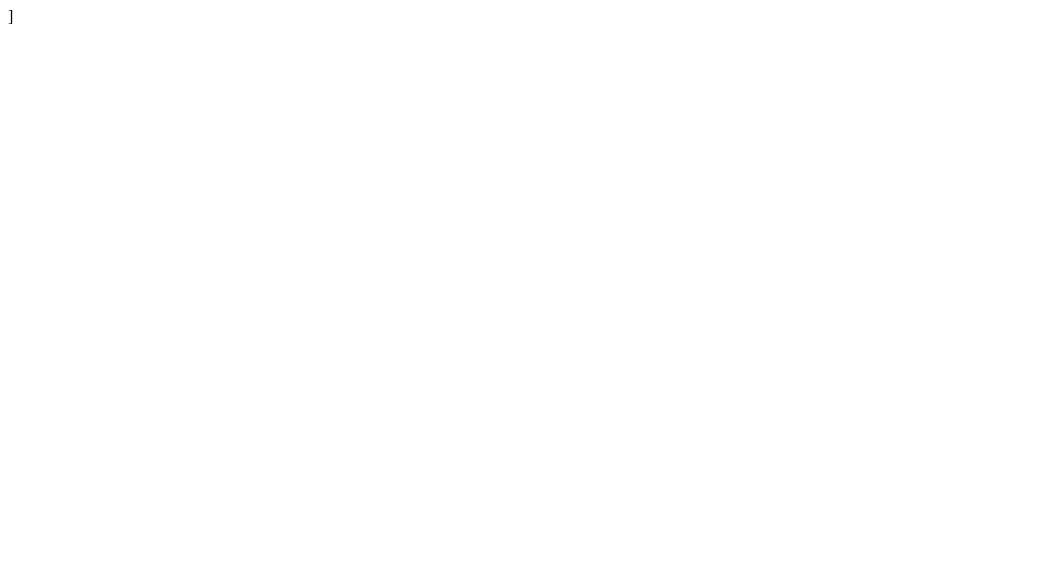
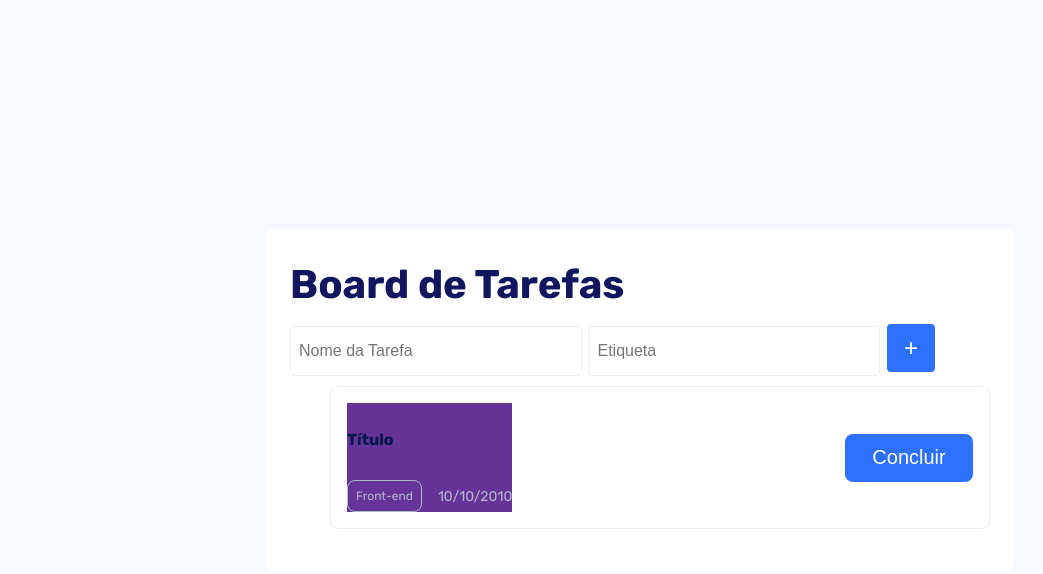
Before and after one commit to EnzoPachecoSouza/Board_de_Tarefas, a plain HTML site: page index.html in a window 1280 px wide. Shown: the whole page, without its empty margins (0-1043 px from the left). Drawn offline with Linux system fonts and the light colour scheme.

Commit message:
criando card de task

```diff
--- a/index.html
+++ b/index.html
@@ -1,13 +1,57 @@
 <!DOCTYPE html>
 <html lang="pt-br">
+
 <head>
     <meta charset="UTF-8">
     <meta name="viewport" content="width=device-width, initial-scale=1.0">
-    <title>Board de Tarefas</title>]
+    <title>Board de Tarefas</title>
     <link rel="stylesheet" href="style.css">
     <script src="index.js"></script>
+    <link rel="preconnect" href="https://fonts.googleapis.com">
+    <link rel="preconnect" href="https://fonts.gstatic.com" crossorigin>
+    <link href="https://fonts.googleapis.com/css2?family=Rubik:ital,wght@0,300..900;1,300..900&display=swap"
+        rel="stylesheet">
 </head>
+
 <body>
+    <main>
+        <h1>Board de Tarefas</h1>
 
+        <section id="create-board-task-section">
+            <form id="create-board-task-form">
+                <input type="text" id="nameTask" name="nameTask" class="input-create-task" aria-label="Nome da Tarefa"
+                    placeholder="Nome da Tarefa">
+
+                <input type="text" id="etiqueta" name="etiqueta" class="input-create-task" aria-label="Etiqueta"
+                    placeholder="Etiqueta">
+
+                <button type="submit" aria-label="Criar tarefa" class="add-task-btn">+</button>
+            </form>
+        </section>
+
+
+        <ul id="board-task-list">
+            <li class="card-task">
+                <div class="left-card-task">
+                    <h5 class="title-task">Título</h5>
+
+                    <div class="info-task">
+                        <div class="etiqueta-task">
+                            Front-end
+                        </div>
+
+                        <div class="data-task">
+                            10/10/2010
+                        </div>
+                    </div>
+
+                </div>
+
+                <button class="btn-task">Concluir</button>
+            </li>
+        </ul>
+
+    </main>
 </body>
+
 </html>
--- a/style.css
+++ b/style.css
@@ -0,0 +1,151 @@
+html {
+    width: 100%;
+    height: 100%;
+    font-size: 10px;
+    font-family: 'Rubik';
+}
+
+body {
+    width: 100%;
+    height: 100%;
+    background: #F5F9FF;
+    margin: 0;
+    display: flex;
+    justify-content: center;
+    align-items: center;
+}
+
+h1 {
+    font-size: 4.0rem;
+    margin: 0 0 1.6rem;
+    color:  #11175E ;
+}
+
+main {
+    width: 100%;
+    max-width: 70rem;
+    padding: 3.2rem 2.4rem;
+    background-color: #fff;
+    border-radius: .8rem;
+}
+
+#create-to-do-section {
+    width: 100%;
+}
+
+#create-to-do-form {
+    font-size: 1.6rem;
+    display: flex;
+    flex-direction: row;
+    align-items: center;
+    width: 100%;
+}
+
+.input-create-task {
+    height: 4.6rem;
+    width: 40%;
+    font-size: 1.6rem;
+    border-radius: .4rem;
+    margin-right: .4rem;
+    outline: 0;
+    border: 1px solid #EEEEEE;
+    padding-left: .8rem;
+
+    &:focus {
+        border: 1px solid #5eb7f6;
+    }
+}
+
+.add-task-btn {
+    box-sizing: border-box;
+    height: 4.8rem;
+    width: 4.8rem;
+    color: #fff;
+    background-color: #2D70FD;
+    border: none;
+    border-radius: .4rem;
+    font-size: 2.4rem;
+    cursor: pointer;
+
+    &:hover {
+        opacity: .8;
+    }
+}
+
+/* .board-task-list-section{
+    display: flex;
+    align-items: flex-start;
+    margin-top: 2.6rem;
+    background-color: green;
+} */
+
+ul {
+    display: flex;
+    flex-direction: row;
+    align-items: flex-start;
+}
+
+.card-task{
+    display: flex;
+    flex-direction: row;
+    align-items: center;
+    justify-content: space-between;
+    border: 1px solid #EEEEEE;
+    border-radius: 0.8rem;
+    width: 100%;
+    padding: 16px;
+}
+
+.title-task{
+color: #001747;
+font-size: 1.6rem;
+}
+
+.info-task{
+    display: flex;
+    flex-direction: row;
+    align-items: center;
+    gap: 16px;
+}
+
+.etiqueta-task{
+    display: flex;
+    flex-direction: row;
+    align-items: center;
+    border: 1px solid #B1BACB;
+    border-radius: .8rem;
+    font-size: 1.2rem;
+    color: #B1BACB;
+    padding: 8px;
+}
+
+.data-task{
+    display: flex;
+    flex-direction: row;
+    align-items: center;
+    font-size: 1.4rem;
+    color: #B1BACB;
+}
+
+.left-card-task{
+    display: flex;
+    flex-direction: column;
+    align-items: flex-start;
+    justify-content: center;
+    gap: .5rem;
+    background-color: rebeccapurple;
+}
+
+.btn-task{
+    display: flex;
+    flex-direction: row;
+    align-items: center;
+    justify-content: center;
+    height: 4.8rem;
+    width: 12.8rem;
+    background: #2D70FD;
+    color: #FFFFFF;
+    border: none;
+    border-radius: 0.8rem;
+    font-size: 2.0rem;
+}
```
